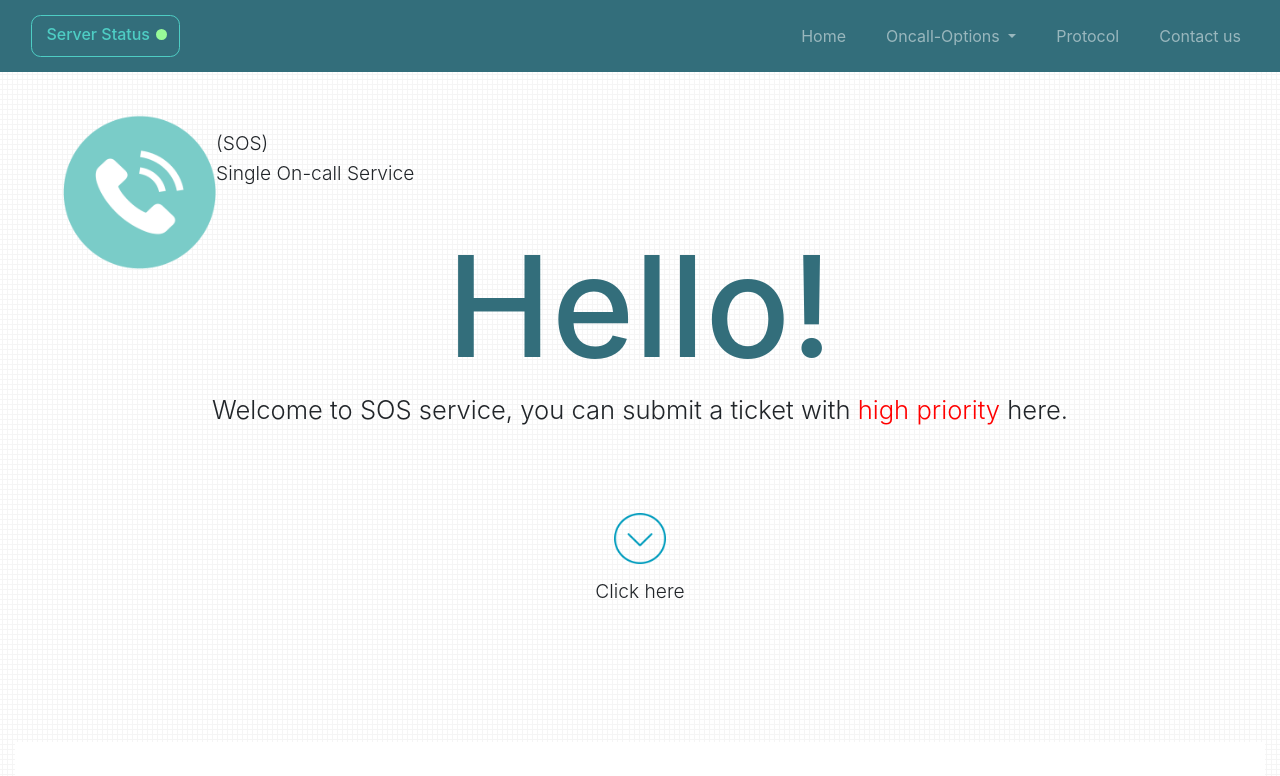
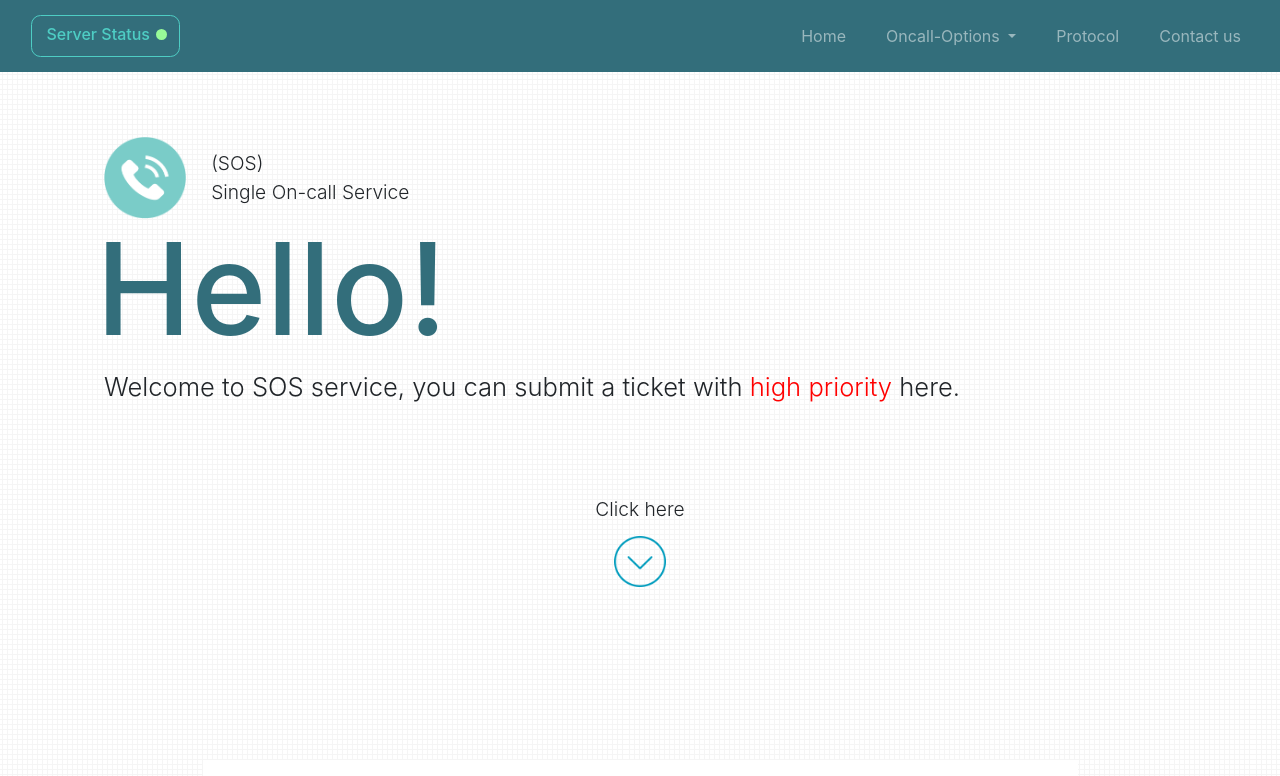
Before and after one commit to AntiraLoachote/sos, an Angular app: page /home in a window 1280 px wide. Shown: the top 776 px of the page. Built offline with nearby package versions, Linux system fonts and the light colour scheme.

Commit message:
edit style section top on home page

```diff
--- a/src/app/home/home.component.css
+++ b/src/app/home/home.component.css
@@ -1,7 +1,7 @@
 .app-content{
-    margin-top: 7%;
-  /*background: blue;*/
+    margin-top: 7rem;
 }
+
 .section-title{
     height:90px;
     padding-left: 5%;
@@ -12,15 +12,17 @@
     text-align: center;
     align-content: center;
     margin-top: 6%;
+    margin-bottom: 8%;
 }
 .section-content{
     margin-top: 2%;
 }
 .section-data{
-
     background:white;
     margin-top: 10%;
     height: 57rem;
+    width: 70%;
+    margin: auto;
 }
 #clickhere{
     color:transparent;
--- a/src/app/home/home.component.html
+++ b/src/app/home/home.component.html
@@ -1,5 +1,30 @@
+<div class="container-fluid app-content px-5">
+	<div class="row px-5">
+	  <div class="col-2" style="max-width: 9vw;">
+		<img class="pl-2" src="./assets/img/sosphone.png" style="width:7vw">
+	  </div>
+	  <div class="col" style="padding-top: 1.5%;">
+		<h3 class="lead shift-title" style="font-size:1.5vw;">(SOS)</h3>
+		<h1 class="lead" style="font-size:1.5vw">Single On-call Service</h1>
+	  </div>
+	</div>
+
+	<div class="row px-5">
+		<div class="col">
+			<h1 style="font-size:10vw; color: #336E7B;">Hello!</h1>
+			<p class="lead px-2" style="font-size:2vw">Welcome to SOS service, you can submit a ticket with <span style="color: red;">high priority</span> here.</p>
+		</div>
+	  </div>
+	  <div class="row">
+		<div class="mx-auto text-center" style=" margin: 5% auto;">
+			<h1 class="lead mb-3" style="font-size:1.5vw; margin-top:1rem;">Click here</h1>
+			<a class="anchor" href="/home#New"><img src="./assets/img/down.png" style="width:4vw;"></a>
+		</div>
+	  </div>
+  </div>
+
 <div class="container-fluid app-content">
-	<div class="section-title">
+	<!-- <div class="section-title">
 		<div class="row">
 			<div class="col-xs-2">
 				<img src="./assets/img/sosphone.png" style="width:12vw">
@@ -21,7 +46,7 @@
 		<button id="clickhere" ><a class="anchor" href="/home#New"><img src="./assets/img/down.png" style="width:4vw;"></a></button>
 		<h1 class="lead" style="font-size:1.5vw; margin-top:1rem;">Click here</h1>
 
-	</div>
+	</div> -->
 
 	<div class="section-data" id="New">
 		<p class="lead text-center" style="font-size:2.8vw; padding-top:2%;" id="instruction"><b>Complete the ticket</b></p>
```
